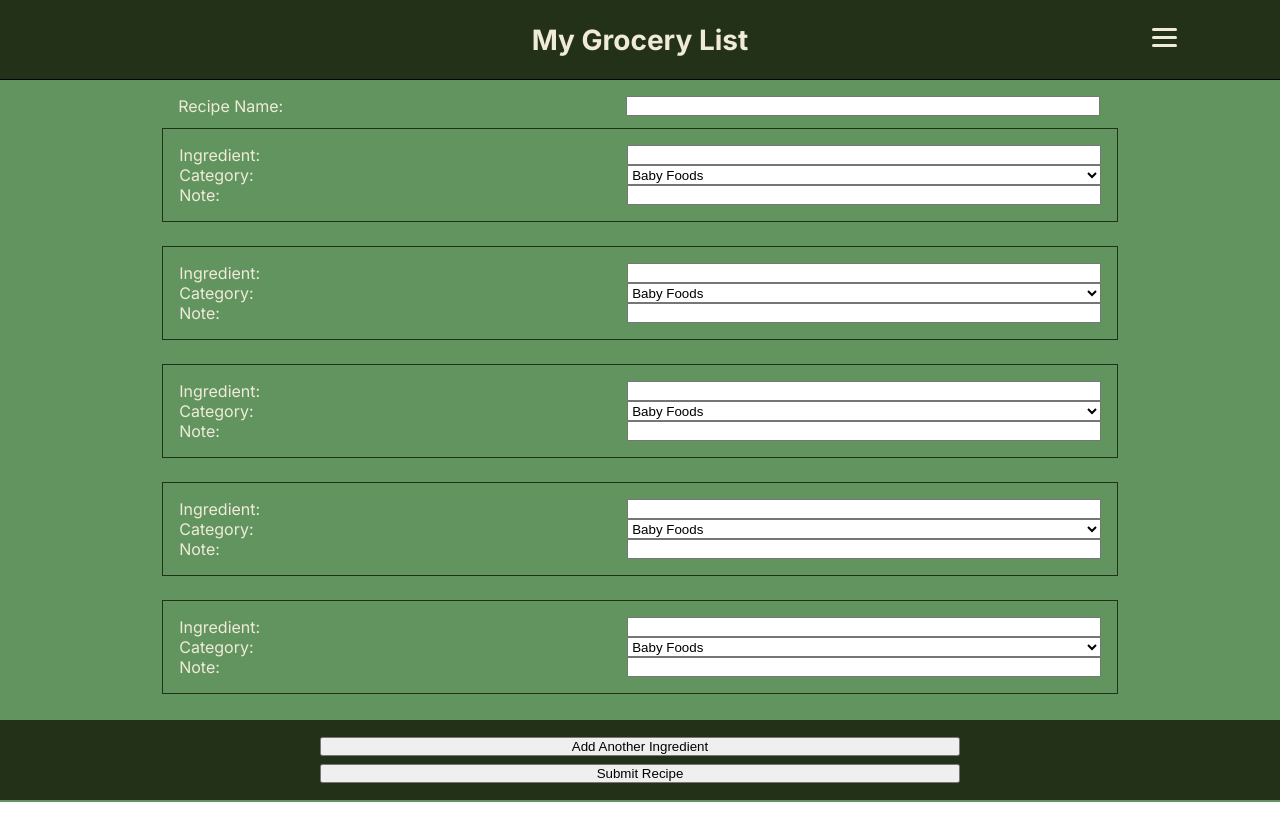
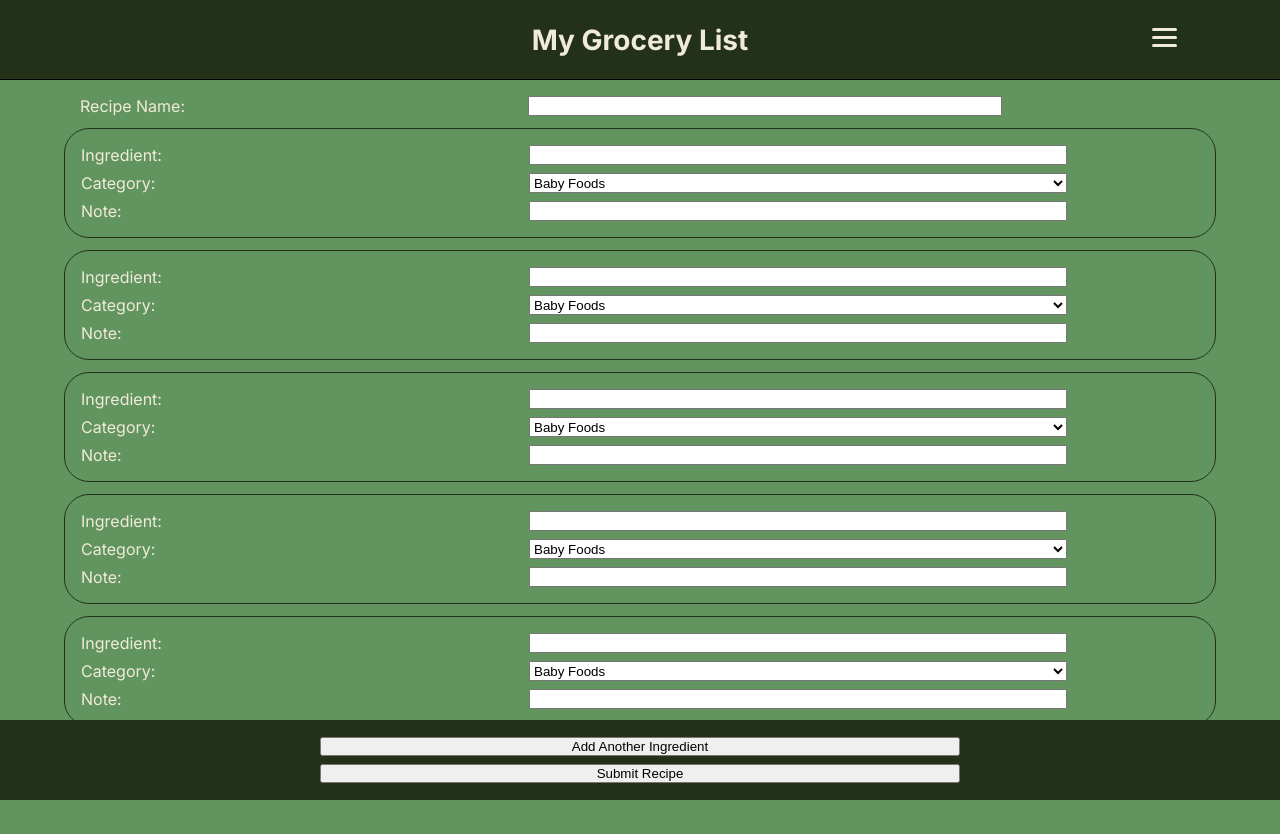
Before and after one commit to khintz34/grocery_list, a Next.js app: page /AddRecipe in a window 1280 px wide. Before the commit the page ends 802 px from the top, so only its background shows below. Built offline with nearby package versions, Linux system fonts and the light colour scheme.

Commit message:
scroll to end

```diff
--- a/src/Components/RecipeItemAdd/RecipeItemAdd.module.css
+++ b/src/Components/RecipeItemAdd/RecipeItemAdd.module.css
@@ -1,7 +1,12 @@
 .main {
   margin-bottom: 1.5vh;
   border: 1px solid var(--secondary-background);
+  border-radius: 25px;
   padding: 2vh;
+  width: 90vw;
+  display: flex;
+  flex-direction: column;
+  gap: 1vh;
 }
 
 .label {
@@ -15,7 +20,7 @@
 
 .input {
   color: black;
-  width: 37vw;
+  width: 42vw;
 }
 
 @media screen and (max-width: 767px) {
--- a/src/Components/RecipeItemAdd/RecipeItemAdd.tsx
+++ b/src/Components/RecipeItemAdd/RecipeItemAdd.tsx
@@ -58,7 +58,6 @@ export default function RecipeItemAdd(props: Props) {
           onChange={(e) => {
             setCategory(e.target.value);
           }}
-          defaultValue={"Baby Food"}
           value={category}
           className={styles.input}
         >
--- a/src/app/AddRecipe/page.tsx
+++ b/src/app/AddRecipe/page.tsx
@@ -1,5 +1,5 @@
 "use client";
-import React, { useEffect, useState } from "react";
+import React, { useEffect, useState, useRef } from "react";
 import styles from "./page.module.scss";
 import { CategoryList } from "../../assets/CategoryList";
 import { getDatabase, push, ref, set, remove } from "firebase/database";
@@ -19,6 +19,8 @@ export default function AddRecipe() {
     useState<Array<FoodListObj>>(copyInitArray);
 
   const [recipeName, setRecipeName] = useState<string>("");
+  const refer = useRef<any>();
+  const [addedEls, SetAddedEls] = useState<number>(0);
 
   function writeUserData(e: React.ChangeEvent<any>) {
     e.preventDefault();
@@ -47,11 +49,23 @@ export default function AddRecipe() {
     }
   }
 
+  useEffect(() => {
+    if (addedEls > 0) {
+      const lastChildElement = refer.current?.lastElementChild;
+      lastChildElement?.scrollIntoView({
+        behavior: "smooth",
+        block: "center",
+      });
+    }
+  }, [addedEls]);
+
   function addAnotherIngredient(e: React.ChangeEvent<any>) {
     e.preventDefault();
     const array = [...ingredientList];
     array.push({ name: "", category: "Baby Food", note: "" });
     setIngredientList(array);
+    let newEl = addedEls + 1;
+    SetAddedEls(newEl);
   }
 
   function handleUpdate(
@@ -84,6 +98,7 @@ export default function AddRecipe() {
             value={recipeName}
           />
         </div>
+        <div ref={refer}>
           {ingredientList.map((ingred, index) => {
             return (
               <RecipeItemAdd
@@ -96,6 +111,7 @@ export default function AddRecipe() {
               />
             );
           })}
+        </div>
         <div className={styles.buttonContainer}>
           <button className={styles.button} onClick={addAnotherIngredient}>
             Add Another Ingredient
```
Lines whose indentation alone changed are shown as unchanged.
